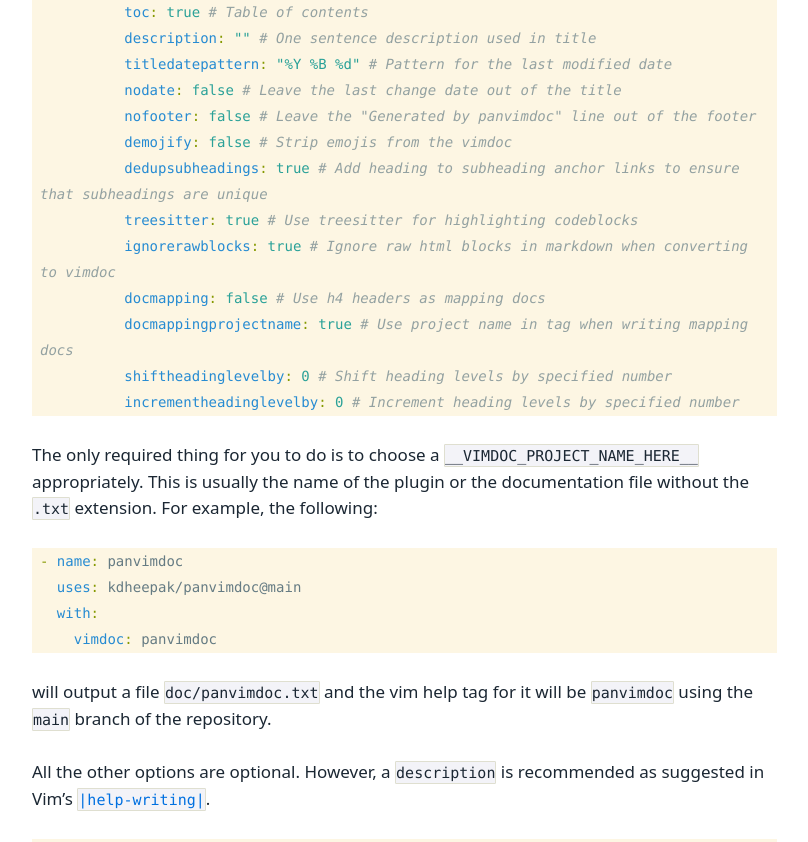
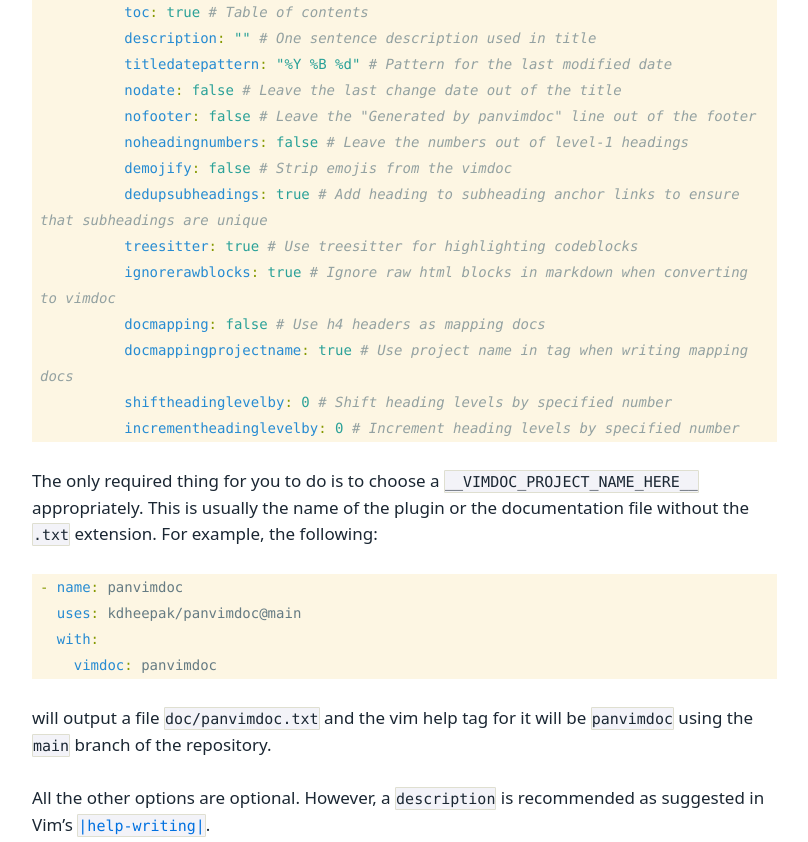
Before and after one commit to kdheepak/panvimdoc, a plain HTML site: page index.html in a window 1280 px wide. Shown: the part 4700-5542 px from the top of the page, without its empty margins (20-828 px from the left). Drawn offline with Linux system fonts and the light colour scheme.

Commit message:
Deploying to gh-pages from @ kdheepak/panvimdoc@068e9e6c7ebcc08b2bf25b193d2604e2336b5b88 🚀

```diff
--- a/index.html
+++ b/index.html
@@ -146,14 +146,15 @@ updates:
 <span id="cb4-21"><a href="#cb4-21" aria-hidden="true" tabindex="-1"></a><span class="at">          </span><span class="fu">titledatepattern</span><span class="kw">:</span><span class="at"> </span><span class="st">&quot;%Y %B %d&quot;</span><span class="at"> </span><span class="co"># Pattern for the last modified date</span></span>
 <span id="cb4-22"><a href="#cb4-22" aria-hidden="true" tabindex="-1"></a><span class="at">          </span><span class="fu">nodate</span><span class="kw">:</span><span class="at"> </span><span class="ch">false</span><span class="co"> # Leave the last change date out of the title</span></span>
 <span id="cb4-23"><a href="#cb4-23" aria-hidden="true" tabindex="-1"></a><span class="at">          </span><span class="fu">nofooter</span><span class="kw">:</span><span class="at"> </span><span class="ch">false</span><span class="co"> # Leave the &quot;Generated by panvimdoc&quot; line out of the footer</span></span>
-<span id="cb4-24"><a href="#cb4-24" aria-hidden="true" tabindex="-1"></a><span class="at">          </span><span class="fu">demojify</span><span class="kw">:</span><span class="at"> </span><span class="ch">false</span><span class="co"> # Strip emojis from the vimdoc</span></span>
-<span id="cb4-25"><a href="#cb4-25" aria-hidden="true" tabindex="-1"></a><span class="at">          </span><span class="fu">dedupsubheadings</span><span class="kw">:</span><span class="at"> </span><span class="ch">true</span><span class="co"> # Add heading to subheading anchor links to ensure that subheadings are unique</span></span>
-<span id="cb4-26"><a href="#cb4-26" aria-hidden="true" tabindex="-1"></a><span class="at">          </span><span class="fu">treesitter</span><span class="kw">:</span><span class="at"> </span><span class="ch">true</span><span class="co"> # Use treesitter for highlighting codeblocks</span></span>
-<span id="cb4-27"><a href="#cb4-27" aria-hidden="true" tabindex="-1"></a><span class="at">          </span><span class="fu">ignorerawblocks</span><span class="kw">:</span><span class="at"> </span><span class="ch">true</span><span class="co"> # Ignore raw html blocks in markdown when converting to vimdoc</span></span>
-<span id="cb4-28"><a href="#cb4-28" aria-hidden="true" tabindex="-1"></a><span class="at">          </span><span class="fu">docmapping</span><span class="kw">:</span><span class="at"> </span><span class="ch">false</span><span class="co"> # Use h4 headers as mapping docs</span></span>
-<span id="cb4-29"><a href="#cb4-29" aria-hidden="true" tabindex="-1"></a><span class="at">          </span><span class="fu">docmappingprojectname</span><span class="kw">:</span><span class="at"> </span><span class="ch">true</span><span class="co"> # Use project name in tag when writing mapping docs</span></span>
-<span id="cb4-30"><a href="#cb4-30" aria-hidden="true" tabindex="-1"></a><span class="at">          </span><span class="fu">shiftheadinglevelby</span><span class="kw">:</span><span class="at"> </span><span class="dv">0</span><span class="co"> # Shift heading levels by specified number</span></span>
-<span id="cb4-31"><a href="#cb4-31" aria-hidden="true" tabindex="-1"></a><span class="at">          </span><span class="fu">incrementheadinglevelby</span><span class="kw">:</span><span class="at"> </span><span class="dv">0</span><span class="co"> # Increment heading levels by specified number</span></span></code></pre></div>
+<span id="cb4-24"><a href="#cb4-24" aria-hidden="true" tabindex="-1"></a><span class="at">          </span><span class="fu">noheadingnumbers</span><span class="kw">:</span><span class="at"> </span><span class="ch">false</span><span class="co"> # Leave the numbers out of level-1 headings</span></span>
+<span id="cb4-25"><a href="#cb4-25" aria-hidden="true" tabindex="-1"></a><span class="at">          </span><span class="fu">demojify</span><span class="kw">:</span><span class="at"> </span><span class="ch">false</span><span class="co"> # Strip emojis from the vimdoc</span></span>
+<span id="cb4-26"><a href="#cb4-26" aria-hidden="true" tabindex="-1"></a><span class="at">          </span><span class="fu">dedupsubheadings</span><span class="kw">:</span><span class="at"> </span><span class="ch">true</span><span class="co"> # Add heading to subheading anchor links to ensure that subheadings are unique</span></span>
+<span id="cb4-27"><a href="#cb4-27" aria-hidden="true" tabindex="-1"></a><span class="at">          </span><span class="fu">treesitter</span><span class="kw">:</span><span class="at"> </span><span class="ch">true</span><span class="co"> # Use treesitter for highlighting codeblocks</span></span>
+<span id="cb4-28"><a href="#cb4-28" aria-hidden="true" tabindex="-1"></a><span class="at">          </span><span class="fu">ignorerawblocks</span><span class="kw">:</span><span class="at"> </span><span class="ch">true</span><span class="co"> # Ignore raw html blocks in markdown when converting to vimdoc</span></span>
+<span id="cb4-29"><a href="#cb4-29" aria-hidden="true" tabindex="-1"></a><span class="at">          </span><span class="fu">docmapping</span><span class="kw">:</span><span class="at"> </span><span class="ch">false</span><span class="co"> # Use h4 headers as mapping docs</span></span>
+<span id="cb4-30"><a href="#cb4-30" aria-hidden="true" tabindex="-1"></a><span class="at">          </span><span class="fu">docmappingprojectname</span><span class="kw">:</span><span class="at"> </span><span class="ch">true</span><span class="co"> # Use project name in tag when writing mapping docs</span></span>
+<span id="cb4-31"><a href="#cb4-31" aria-hidden="true" tabindex="-1"></a><span class="at">          </span><span class="fu">shiftheadinglevelby</span><span class="kw">:</span><span class="at"> </span><span class="dv">0</span><span class="co"> # Shift heading levels by specified number</span></span>
+<span id="cb4-32"><a href="#cb4-32" aria-hidden="true" tabindex="-1"></a><span class="at">          </span><span class="fu">incrementheadinglevelby</span><span class="kw">:</span><span class="at"> </span><span class="dv">0</span><span class="co"> # Increment heading levels by specified number</span></span></code></pre></div>
 <p>The only required thing for you to do is to choose a <code>__VIMDOC_PROJECT_NAME_HERE__</code> appropriately. This is usually the name of the plugin or the documentation file without the <code>.txt</code> extension. For example, the following:</p>
 <div class="sourceCode" id="cb5"><pre class="sourceCode yaml"><code class="sourceCode yaml"><span id="cb5-1"><a href="#cb5-1" aria-hidden="true" tabindex="-1"></a><span class="kw">- </span><span class="fu">name</span><span class="kw">:</span><span class="at"> panvimdoc</span></span>
 <span id="cb5-2"><a href="#cb5-2" aria-hidden="true" tabindex="-1"></a><span class="at">  </span><span class="fu">uses</span><span class="kw">:</span><span class="at"> kdheepak/panvimdoc@main</span></span>
@@ -257,14 +258,15 @@ file.  Check there that it shows up properly: |local-additions|.</code></pre>
 <span id="cb11-11"><a href="#cb11-11" aria-hidden="true" tabindex="-1"></a>  <span class="ex">--title-date-pattern:</span> <span class="st">&#39;%Y %B %d&#39;</span> a pattern for the date that used in the title</span>
 <span id="cb11-12"><a href="#cb11-12" aria-hidden="true" tabindex="-1"></a>  <span class="ex">--no-date:</span> <span class="st">&#39;true&#39;</span> to leave the last change date out of the title, <span class="st">&#39;false&#39;</span> otherwise</span>
 <span id="cb11-13"><a href="#cb11-13" aria-hidden="true" tabindex="-1"></a>  <span class="ex">--no-vim-version:</span> <span class="st">&#39;true&#39;</span> to leave the Vim version out of the title, <span class="st">&#39;false&#39;</span> otherwise</span>
-<span id="cb11-14"><a href="#cb11-14" aria-hidden="true" tabindex="-1"></a>  <span class="ex">--no-footer:</span> <span class="st">&#39;true&#39;</span> to remove the <span class="st">&quot;Generated by panvimdoc&quot;</span> line out of the footer, <span class="st">&#39;false&#39;</span> otherwise</span>
-<span id="cb11-15"><a href="#cb11-15" aria-hidden="true" tabindex="-1"></a>  <span class="ex">--demojify:</span> <span class="st">&#39;false&#39;</span> if emojis should not be removed, <span class="st">&#39;true&#39;</span> otherwise</span>
-<span id="cb11-16"><a href="#cb11-16" aria-hidden="true" tabindex="-1"></a>  <span class="ex">--treesitter:</span> <span class="st">&#39;true&#39;</span> if the project uses Tree-sitter syntax highlighting, <span class="st">&#39;false&#39;</span> otherwise</span>
-<span id="cb11-17"><a href="#cb11-17" aria-hidden="true" tabindex="-1"></a>  <span class="ex">--ignore-rawblocks:</span> <span class="st">&#39;true&#39;</span> if the project should ignore HTML raw blocks, <span class="st">&#39;false&#39;</span> otherwise</span>
-<span id="cb11-18"><a href="#cb11-18" aria-hidden="true" tabindex="-1"></a>  <span class="ex">--doc-mapping:</span> <span class="st">&#39;true&#39;</span> if the project should use h4 headers as mapping docs, <span class="st">&#39;false&#39;</span> otherwise</span>
-<span id="cb11-19"><a href="#cb11-19" aria-hidden="true" tabindex="-1"></a>  <span class="ex">--doc-mapping-project-name:</span> <span class="st">&#39;true&#39;</span> if tags generated for mapping docs contain project name, <span class="st">&#39;false&#39;</span> otherwise</span>
-<span id="cb11-20"><a href="#cb11-20" aria-hidden="true" tabindex="-1"></a>  <span class="ex">--shift-heading-level-by:</span> 0 if you don<span class="st">&#39;t want to shift heading levels , n otherwise</span></span>
-<span id="cb11-21"><a href="#cb11-21" aria-hidden="true" tabindex="-1"></a><span class="st">  --increment-heading-level-by: 0 if don&#39;</span>t want to increment the starting heading number, n otherwise</span></code></pre></div>
+<span id="cb11-14"><a href="#cb11-14" aria-hidden="true" tabindex="-1"></a>  <span class="ex">--no-footer:</span> <span class="st">&#39;true&#39;</span> to leave the <span class="st">&quot;Generated by panvimdoc&quot;</span> line out of the footer, <span class="st">&#39;false&#39;</span> otherwise</span>
+<span id="cb11-15"><a href="#cb11-15" aria-hidden="true" tabindex="-1"></a>  <span class="ex">--no-heading-numbers:</span> <span class="st">&#39;true&#39;</span> to leave the numbers out of level-1 headings, <span class="st">&#39;false&#39;</span> otherwise</span>
+<span id="cb11-16"><a href="#cb11-16" aria-hidden="true" tabindex="-1"></a>  <span class="ex">--demojify:</span> <span class="st">&#39;false&#39;</span> if emojis should not be removed, <span class="st">&#39;true&#39;</span> otherwise</span>
+<span id="cb11-17"><a href="#cb11-17" aria-hidden="true" tabindex="-1"></a>  <span class="ex">--treesitter:</span> <span class="st">&#39;true&#39;</span> if the project uses Tree-sitter syntax highlighting, <span class="st">&#39;false&#39;</span> otherwise</span>
+<span id="cb11-18"><a href="#cb11-18" aria-hidden="true" tabindex="-1"></a>  <span class="ex">--ignore-rawblocks:</span> <span class="st">&#39;true&#39;</span> if the project should ignore HTML raw blocks, <span class="st">&#39;false&#39;</span> otherwise</span>
+<span id="cb11-19"><a href="#cb11-19" aria-hidden="true" tabindex="-1"></a>  <span class="ex">--doc-mapping:</span> <span class="st">&#39;true&#39;</span> if the project should use h4 headers as mapping docs, <span class="st">&#39;false&#39;</span> otherwise</span>
+<span id="cb11-20"><a href="#cb11-20" aria-hidden="true" tabindex="-1"></a>  <span class="ex">--doc-mapping-project-name:</span> <span class="st">&#39;true&#39;</span> if tags generated for mapping docs contain project name, <span class="st">&#39;false&#39;</span> otherwise</span>
+<span id="cb11-21"><a href="#cb11-21" aria-hidden="true" tabindex="-1"></a>  <span class="ex">--shift-heading-level-by:</span> 0 if you don<span class="st">&#39;t want to shift heading levels , n otherwise</span></span>
+<span id="cb11-22"><a href="#cb11-22" aria-hidden="true" tabindex="-1"></a><span class="st">  --increment-heading-level-by: 0 if don&#39;</span>t want to increment the starting heading number, n otherwise</span></code></pre></div>
 <p>You will need <code>pandoc v3.0.0</code> or greater for this script to work.</p>
 <h1 id="motivation">Motivation</h1>
 <p>Writing user-friendly documentation is important for every successful software project. This is particularly true when writing documentation for users in the world of vim plugins.</p>
```
